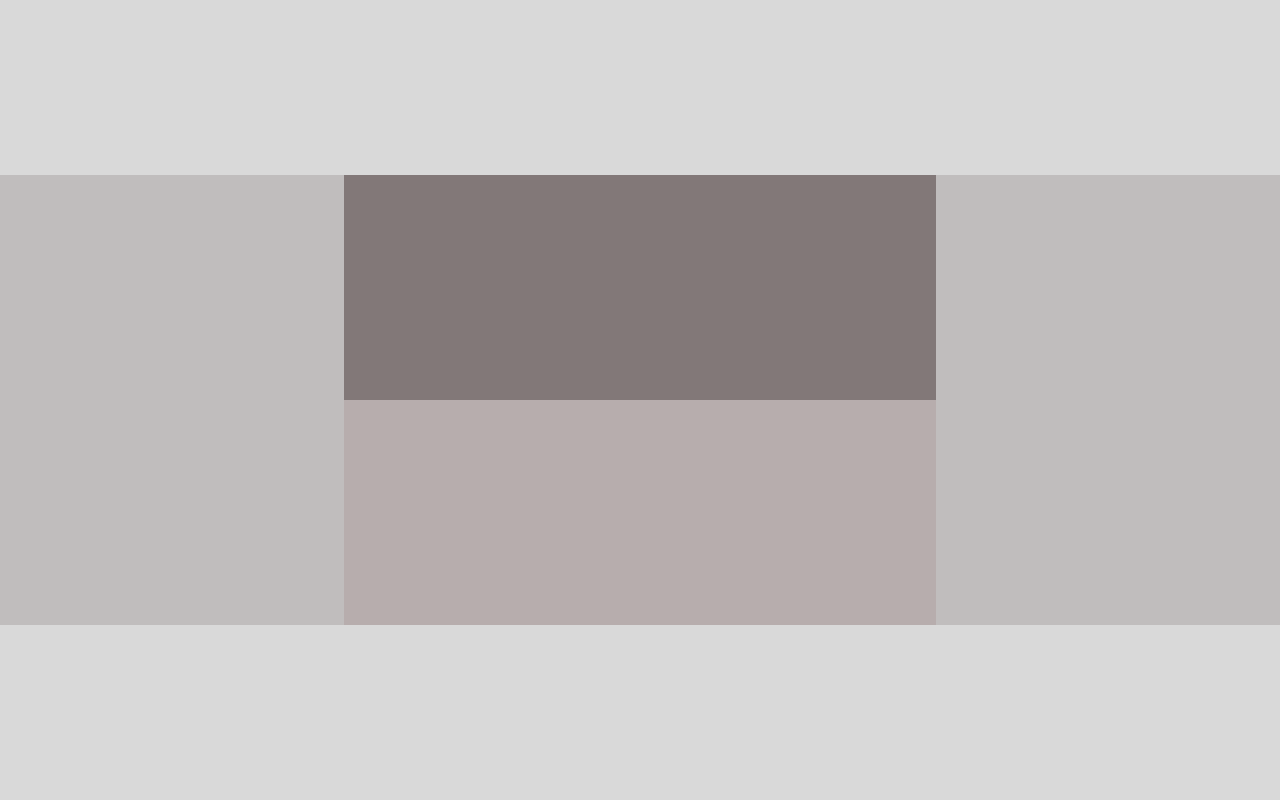
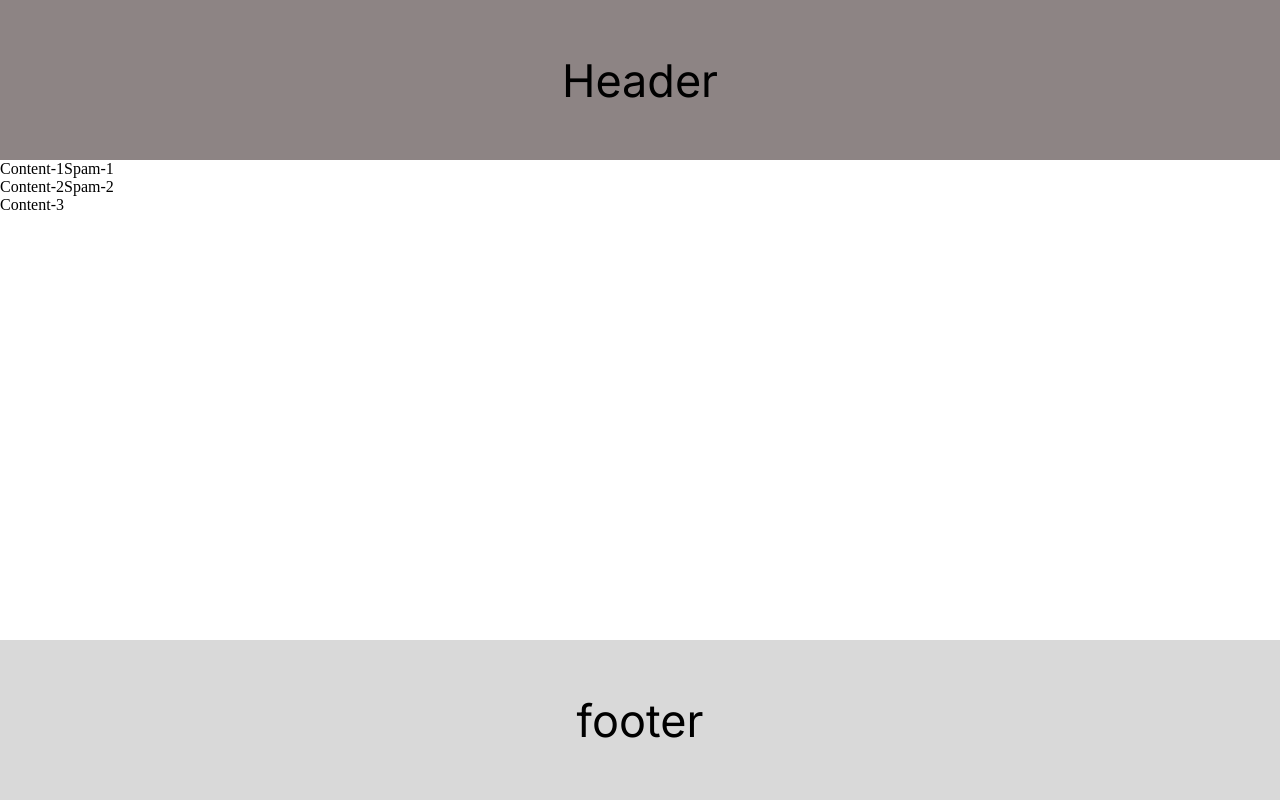
Before and after one commit to Garfildstudia/HomeWork_for_mentor, a plain HTML site: page hw_4_2/hw_4_2.html in a window 1280 px wide. Drawn offline with Linux system fonts and the light colour scheme.

Commit message:
skelet adapt

```diff
--- a/hw_4_2/hw_4_2.html
+++ b/hw_4_2/hw_4_2.html
@@ -6,17 +6,21 @@
     <link rel="stylesheet" href="hw_4_2style.css">
 </head>
 <body>
-<header class="head"></header>
+<header class="head">Header</header>
 
 <section class="section_main">
-    <div class="box1"></div>
-    <div class="box3">
-        <div class="box3_1"></div>
-        <div class="box3_2"></div>
+    <div class="section_main_3boxes_content">
+        <div class="Content_1">Content-1</div>
+        <div class="Content_2">Content-2</div>
+        <div class="Content_3">Content-3</div>
     </div>
-    <div class="box2"></div>
+    <div class="section_main_2boxes_spam">
+        <div class="spam_1">Spam-1</div>
+        <div class="spam_2">Spam-2</div>
+    </div>
+
 
 </section>
-<footer class="foot"></footer>
+<footer class="foot">footer</footer>
 </body>
 </html>
--- a/hw_4_2/hw_4_2style.css
+++ b/hw_4_2/hw_4_2style.css
@@ -1,22 +1,33 @@
+@import url('https://fonts.googleapis.com/css2?family=Inter:ital,opsz,wght@0,14..32,100..900;1,14..32,100..900&display=swap');
 *{
     margin: 0;
     padding: 0;
 }
 .head{
-    background: #D9D9D9;
-    height: 21.844vh;
+    background: #8D8484;
+}
+.head, .foot{
+    height: 20vh;
+    color: #000;
+    font-family: "Inter", sans-serif;
+    font-size: 45px;
+    font-style: normal;
+    font-weight: 400;
+    line-height: normal;
+    display: flex;
+    justify-content: center;
+    align-items: center;
 }
 
 .section_main{
-    height: 56.312vh;
+    height: 60vh;
     display: flex;
 }
 .foot{
     background: #D9D9D9;
-    height: 21.844vh;
-}
+    }
 .box1{
-    background: #C0BDBD;
+    background: #BDBDBD;
     width: 26.852vw;
 }
 .box2{
@@ -36,5 +47,4 @@
     background: #B7ADAD;
     width: 100%;
     height: 50%;
-
 }
```
